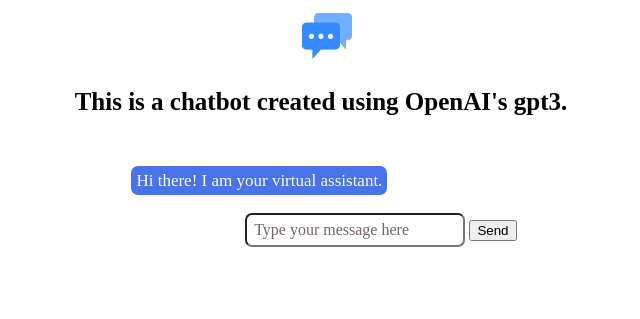
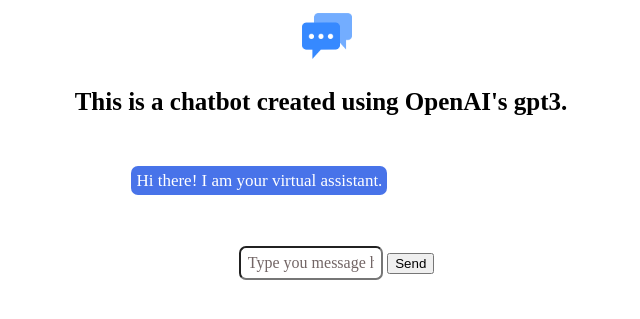
Before and after one commit to Mithul-Joseph/Chatbot, a Flask app: page / in a window 1280 px wide. Shown: the top 319 px of the page, without its empty margins (319-959 px from the left). Run offline with Flask 2, Linux system fonts and the light colour scheme; some libraries are stand-ins or nearby versions.

Commit message:
updated code

```diff
--- /dev/null
+++ b/requirements.txt
@@ -0,0 +1,2 @@
+openai==0.11.0
+Flask==2.0.2
--- a/src/app.py
+++ b/src/app.py
@@ -3,7 +3,7 @@
 from flask import Flask, render_template, request
 
 app = Flask(__name__)
-openai.api_key = 'YOUR_OPENAI_API_KEY'
+openai.api_key = 'YOUR_API_KEY'
 
 #giving a start prompt for the model.
 starter_prompt = """"The following is a friendly conversation between a human and an AI assistant.
@@ -23,10 +23,13 @@
     userText = request.args.get('msg')
     text = add_prompt(userText)
     response = openai.Completion.create(
-    engine="text-davinci-001",
+    engine="text-ada-001",
     prompt=text,
     temperature=0.6,
-    max_tokens = 50
+    top_p=0.9,
+    frequency_penalty=0.6,
+    max_tokens = 50,
+    stop = ["Human:"]
     )
     global starter_prompt
     starter_prompt+=response.choices[0].text
@@ -34,7 +37,7 @@
 
 def add_prompt(userText):
     global starter_prompt
-    starter_prompt+="\nHu: "+userText+"\nAI: "
+    starter_prompt+="\nHuman: "+userText+"\nAI: "
     return starter_prompt
 
 if __name__ == "__main__":
--- a/src/static/main.css
+++ b/src/static/main.css
@@ -39,7 +39,7 @@
   margin-right: auto;
   width: 50%;
   margin-top: 50px;
-  border-radius: 6px
+  border-radius: 6px;
 }
 
 #inputText{
@@ -47,7 +47,8 @@
   border-radius: 7px;
   font-family: 'Times New Roman';
   font-size: 16px;
-  width: 16%;
+  width: 20%;
+  margin-left: 37%;
 }
 
 #inputButton{
@@ -91,7 +92,3 @@
   margin-left: auto;
   margin-right: auto;
 }
-
-.result {
-  margin-top: 35px;
-}
--- a/src/templates/index.html
+++ b/src/templates/index.html
@@ -15,10 +15,16 @@
     <p class="botText"><span>Hi there! I am your virtual assistant.</span></p>
   </div>
 
-  <form id = "userInput">
-    <input id = "inputText" type="text" name="msg" placeholder="Type your message here" required />
+  <!-- <form id = "userInput">
+    <input id = "inputText" type="text" name="msg" placeholder="Type your message here" required/>
     <button>Send</button>
   </form>
+   -->
+  <div id="userInput">
+    <input id="inputText" type="text" name="msg" placeholder="Type you message here">
+    <!-- <input id="buttonInput" type="submit" value="Send"> -->
+    <button>Send</button>
+  </div>
 
   <script>
 
@@ -38,6 +44,12 @@
         });
       }
 
+    $("#inputText").keypress(function (e) {
+      if ((e.which == 13) && document.getElementById("inputText").value != "") {
+        getBotResponse();
+      }
+    });
+
   </script>
 
 </body>
```
Also changed, not shown: 1 other file.
